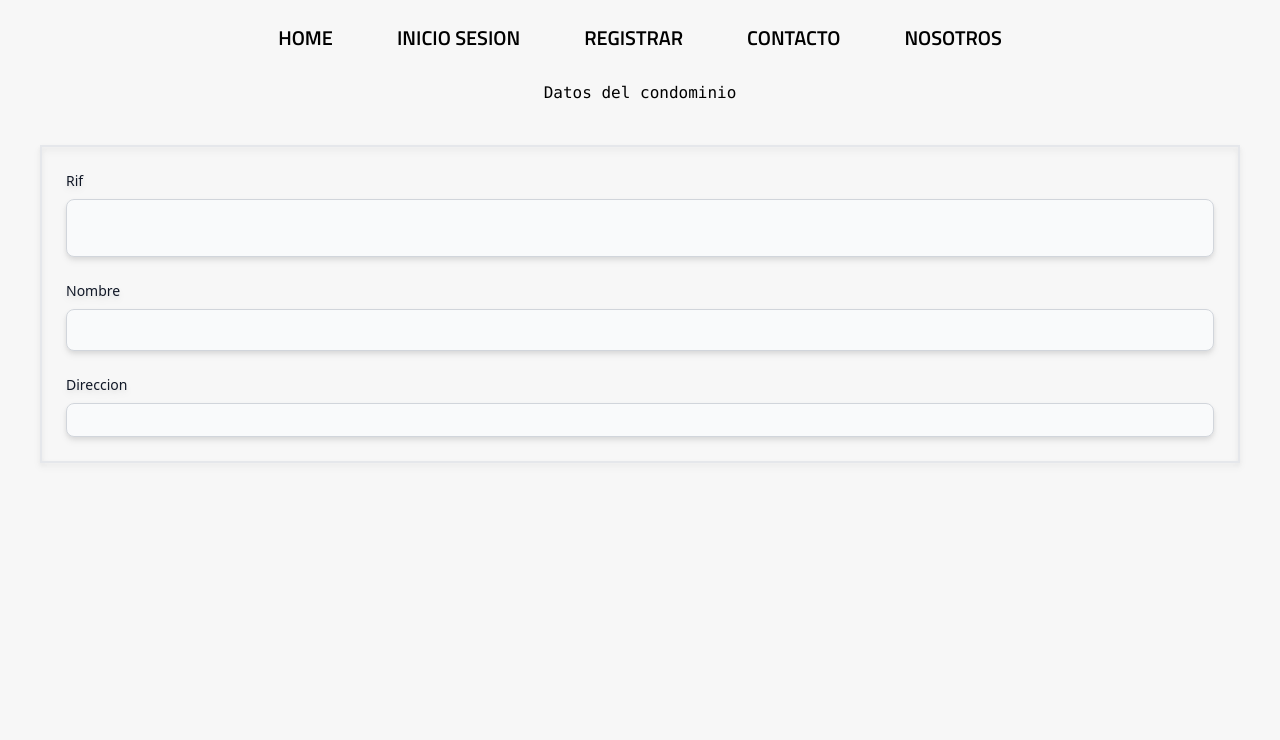
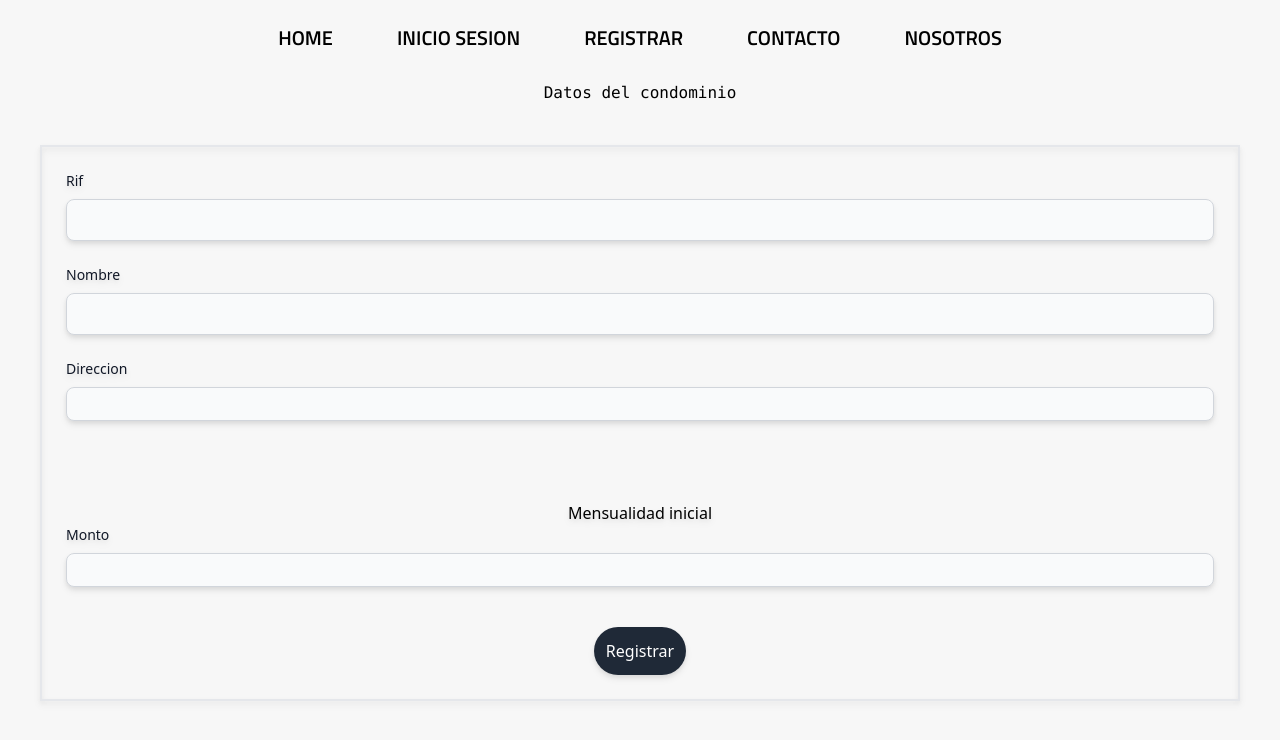
Before and after one commit to No-Country/s4-12-t-node-vue, a Vue app: page /Dashboard in a window 1280 px wide. Shown: the top 740 px of the page. Built offline with nearby package versions, Linux system fonts and the light colour scheme.

Commit message:
dashboard arreglos

```diff
--- a/src/components/NavBarVue.vue
+++ b/src/components/NavBarVue.vue
@@ -1,4 +1,5 @@
 <template>
+
     <ul class="nav">
       <li><router-link to="/">Home</router-link></li>
       <li><router-link to="/login">Inicio sesion</router-link></li>
@@ -6,6 +7,7 @@
       <li><router-link to="#">Contacto</router-link></li>
       <li><router-link to="#">Nosotros</router-link></li>
     </ul>
+
 </template>
 
 <script>
@@ -16,6 +18,7 @@ export default {
 
 <style scoped>
 @import url("https://fonts.googleapis.com/css?family=Titillium+Web:400,600");
+
 
 .nav {
   font-family: "Titillium Web";
--- a/src/views/ScDashboardView.vue
+++ b/src/views/ScDashboardView.vue
@@ -1,17 +1,17 @@
 <template>
-  <div>
+  <div class="dashboard">
     <h1 class="text-center font-mono mt-5">Datos del condominio</h1>
     <form class="m-10 border-2 p-6 drop-shadow-md">
       <div class="mb-6">
         <label
-          for="large-input"
+          for="base-input"
           class="block mb-2 text-sm font-medium text-gray-900 dark:text-gray-300"
           >Rif</label
         >
         <input
           type="text"
-          id="large-input"
-          class="block p-4 w-full text-gray-900 bg-gray-50 rounded-lg border border-gray-300 sm:text-md focus:ring-blue-500 focus:border-blue-500 dark:bg-gray-700 dark:border-gray-600 dark:placeholder-gray-400 dark:text-white dark:focus:ring-blue-500 dark:focus:border-blue-500"
+          id="base-input"
+          class="bg-gray-50 border border-gray-300 text-gray-900 text-sm rounded-lg focus:ring-blue-500 focus:border-blue-500 block w-full p-2.5 dark:bg-gray-700 dark:border-gray-600 dark:placeholder-gray-400 dark:text-white dark:focus:ring-blue-500 dark:focus:border-blue-500"
         />
       </div>
       <div class="mb-6">
@@ -38,10 +38,36 @@
           class="block p-2 w-full text-gray-900 bg-gray-50 rounded-lg border border-gray-300 sm:text-xs focus:ring-blue-500 focus:border-blue-500 dark:bg-gray-700 dark:border-gray-600 dark:placeholder-gray-400 dark:text-white dark:focus:ring-blue-500 dark:focus:border-blue-500"
         />
       </div>
+
+      <div class="text-center mt-20">Mensualidad inicial</div>
+
+      <div>
+        <label
+          for="small-input"
+          class="block mb-2 text-sm font-medium text-gray-900 dark:text-gray-300"
+          >Monto</label
+        >
+        <input
+          type="text"
+          id="small-input"
+          class="block p-2 w-full text-gray-900 bg-gray-50 rounded-lg border border-gray-300 sm:text-xs focus:ring-blue-500 focus:border-blue-500 dark:bg-gray-700 dark:border-gray-600 dark:placeholder-gray-400 dark:text-white dark:focus:ring-blue-500 dark:focus:border-blue-500"
+        />
+      </div>
+      <div class="text-center">
+        <button
+          class=" rounded-full bg-gray-800 text-white p-3 mt-10 object-right"
+        >
+          Registrar
+        </button>
+      </div>
     </form>
   </div>
 </template>
 
 <script></script>
 
-<style scoped></style>
+<style scoped>
+.dashboard {
+  background-color: #f7f7f7;
+}
+</style>
```
Lines whose indentation alone changed are shown as unchanged.
